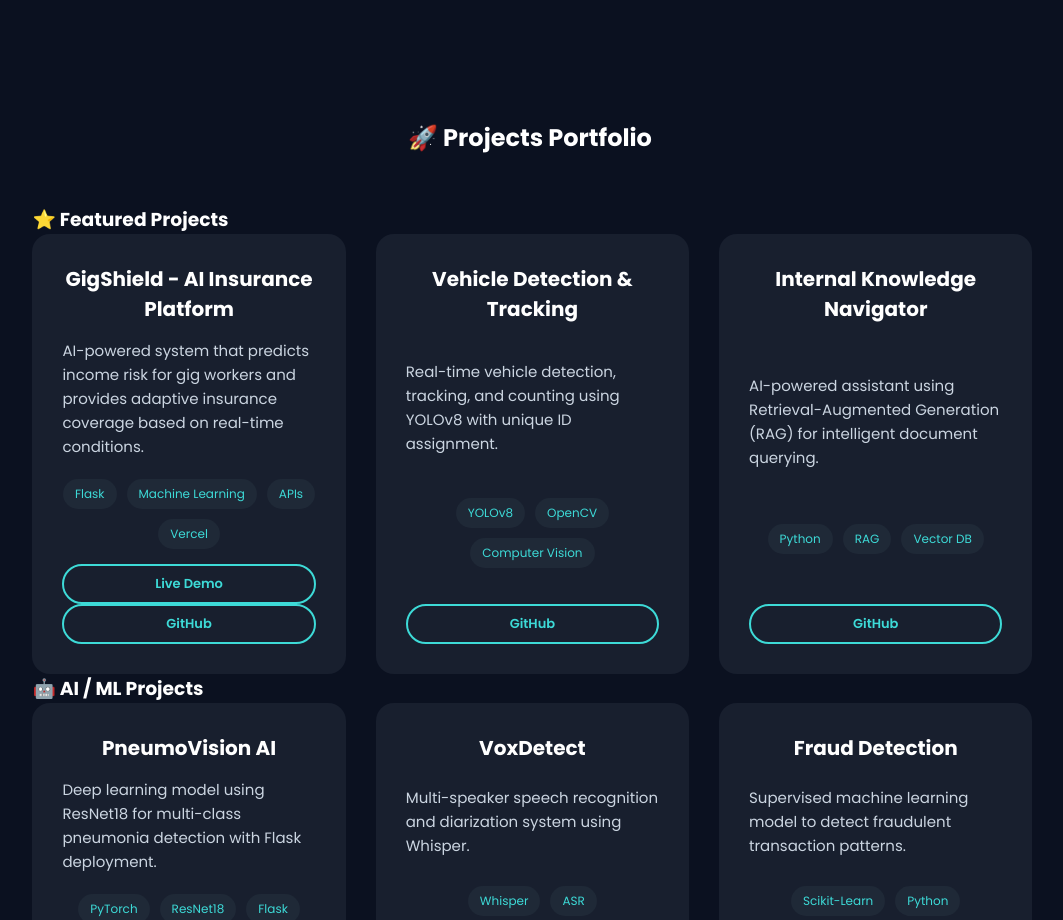
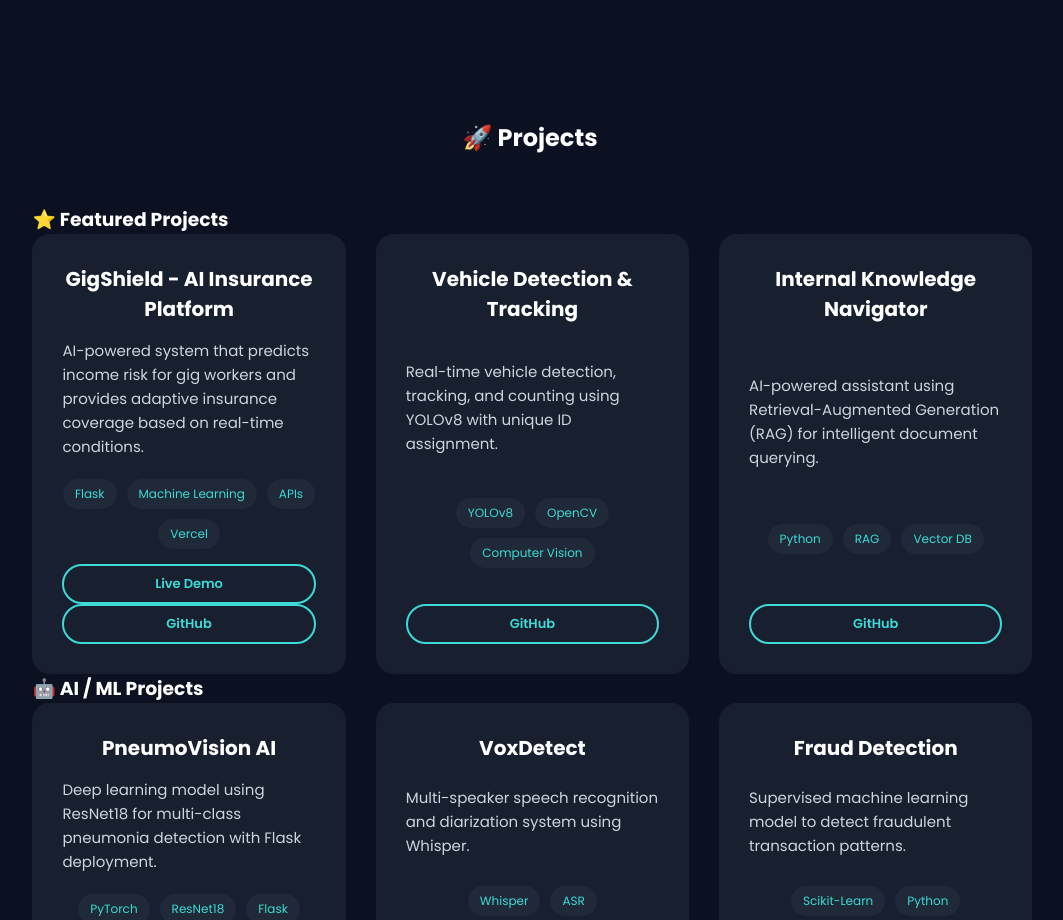
Before and after one commit to 2300030924/Portfolio, a plain HTML site: page index.html in a window 1280 px wide. Shown: the part 800-1720 px from the top of the page, without its empty margins (110-1173 px from the left). Drawn offline with Linux system fonts and the light colour scheme.

Commit message:
Update index.html

```diff
--- a/index.html
+++ b/index.html
@@ -76,7 +76,7 @@
 
   <!-- Projects -->
   <section id="projects" class="section">
-    <h2 class="section-title">🚀 Projects Portfolio</h2>
+    <h2 class="section-title">🚀 Projects </h2>
 
     <!-- ⭐ Featured Projects -->
     <h3 class="sub-title">⭐ Featured Projects</h3>
```
